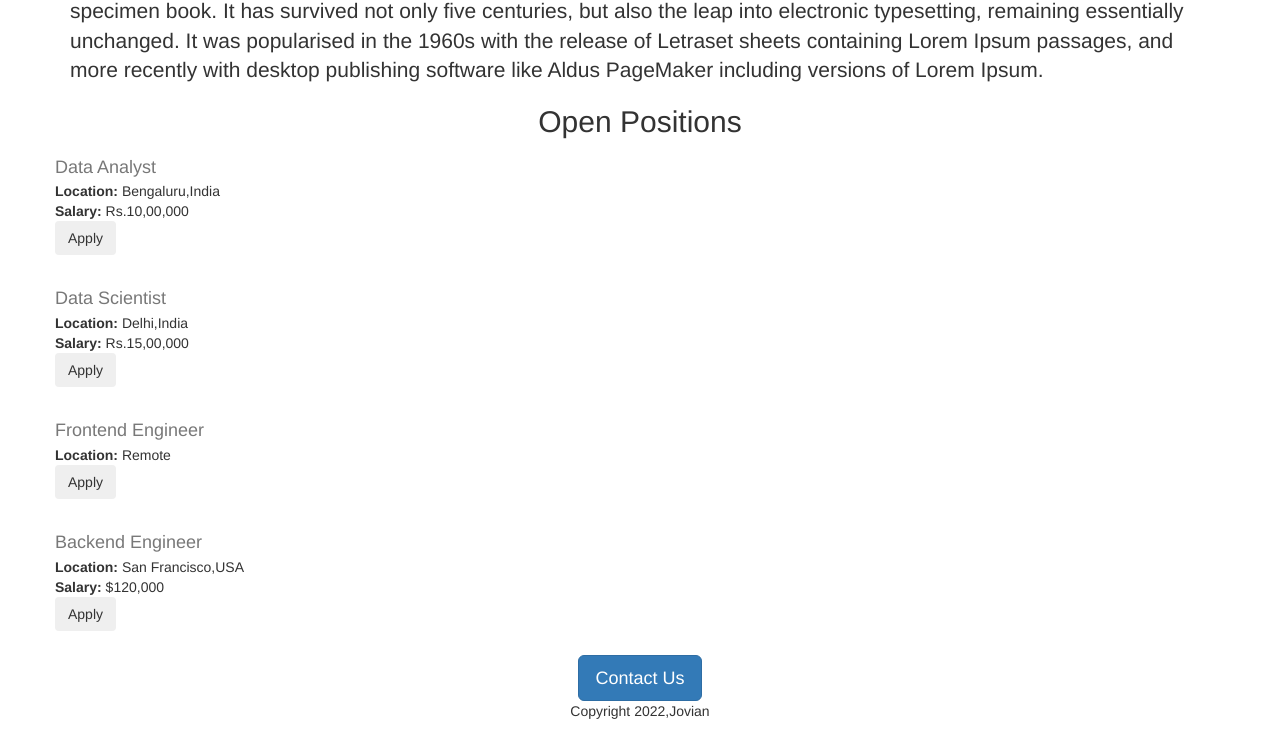
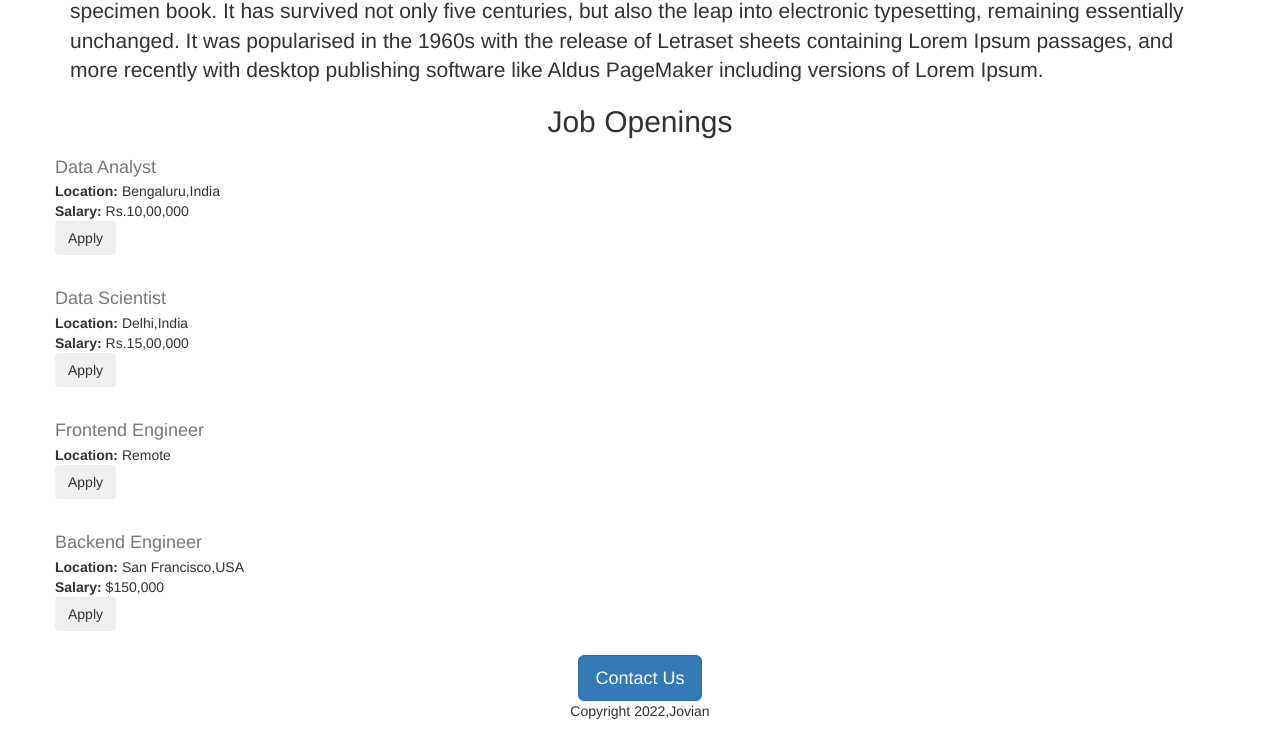
Before and after one commit to Vinishkrishna/jovian-careers-website, a Flask app: page / in a window 1280 px wide. Shown: the part 955-1686 px from the top of the page. Run offline with Flask 2, Linux system fonts and the light colour scheme.

Commit message:
made some changes

```diff
--- a/app.py
+++ b/app.py
@@ -27,7 +27,7 @@ JOBS=[
     'id':4,
     'title':'Backend Engineer',
     'location':'San Francisco,USA',
-    'salary':'$120,000'
+    'salary':'$150,000'
   }
 ]
 #/route stands for everything after domain name
--- a/templates/home.html
+++ b/templates/home.html
@@ -14,7 +14,7 @@
     <img class="img-responsive" id="banner" src="https://jovian-careers-website-1.vinishkrishna.repl.co/static/banner.jpg" height="320">
     <h2 class="text-center mt-2 mb-4">About Jovian</h2>
     <p class="lead">Lorem Ipsum is simply dummy text of the printing and typesetting industry. Lorem Ipsum has been the industry's standard dummy text ever since the 1500s, when an unknown printer took a galley of type and scrambled it to make a type specimen book. It has survived not only five centuries, but also the leap into electronic typesetting, remaining essentially unchanged. It was popularised in the 1960s with the release of Letraset sheets containing Lorem Ipsum passages, and more recently with desktop publishing software like Aldus PageMaker including versions of Lorem Ipsum.</p>
-    <h2 class="text-center mt-2 mb-4" >Open Positions</h2>
+    <h2 class="text-center mt-2 mb-4" >Job Openings</h2>
     <!--the below is a use of flask-->
     <!--<p class="bodytext">{{jobs}}</p>-->
     <div>
```
